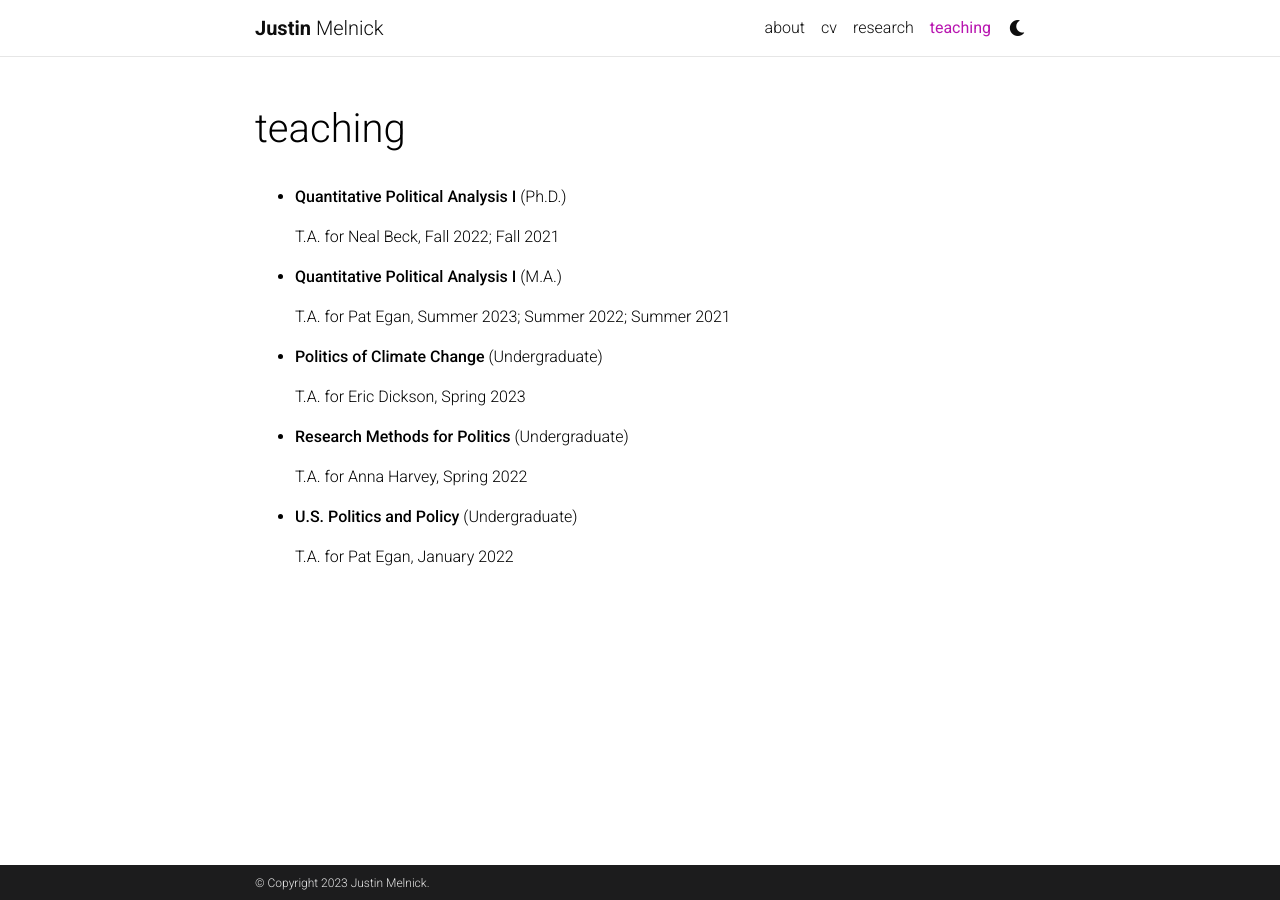
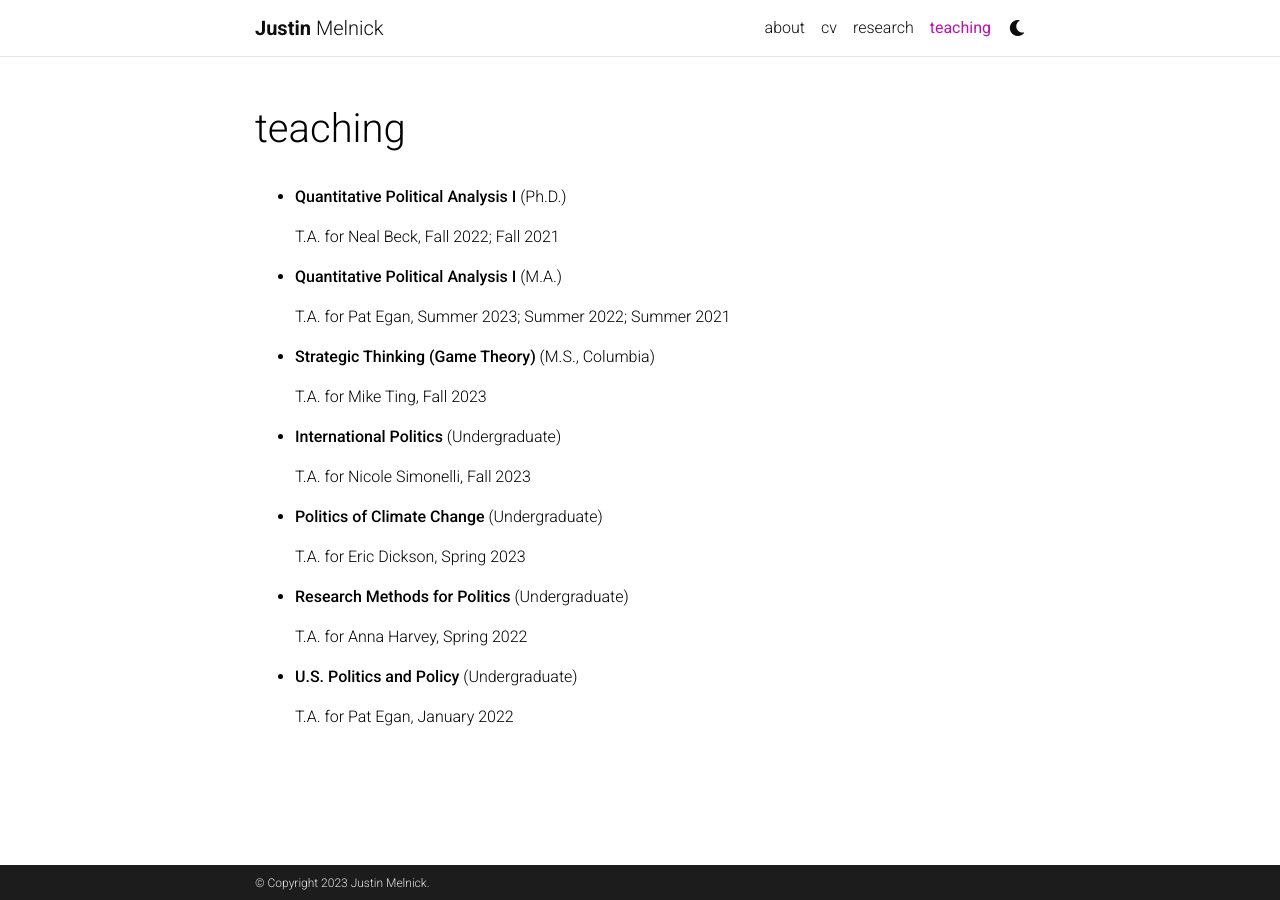
Before and after one commit to justinmelnick/justinmelnick.github.io, a Jekyll site: the page built from _pages/teaching.md, in a window 1280 px wide. Built offline with Jekyll 4.4.1, drawn with Linux system fonts in a browser that asks for light colours; comment, search, counter and statistics services are not loaded; a style sheet for code colours, icons or effects is not loaded.

Commit message:
Update teaching.md

```diff
--- a/_pages/teaching.md
+++ b/_pages/teaching.md
@@ -13,6 +13,12 @@ nav_order: 5
 - **Quantitative Political Analysis I** (M.A.)
 
   T.A. for Pat Egan, Summer 2023; Summer 2022; Summer 2021
+- **Strategic Thinking (Game Theory)** (M.S., Columbia)
+
+  T.A. for Mike Ting, Fall 2023
+- **International Politics** (Undergraduate)
+
+    T.A. for Nicole Simonelli, Fall 2023
 - **Politics of Climate Change** (Undergraduate)
 
   T.A. for Eric Dickson, Spring 2023
```
